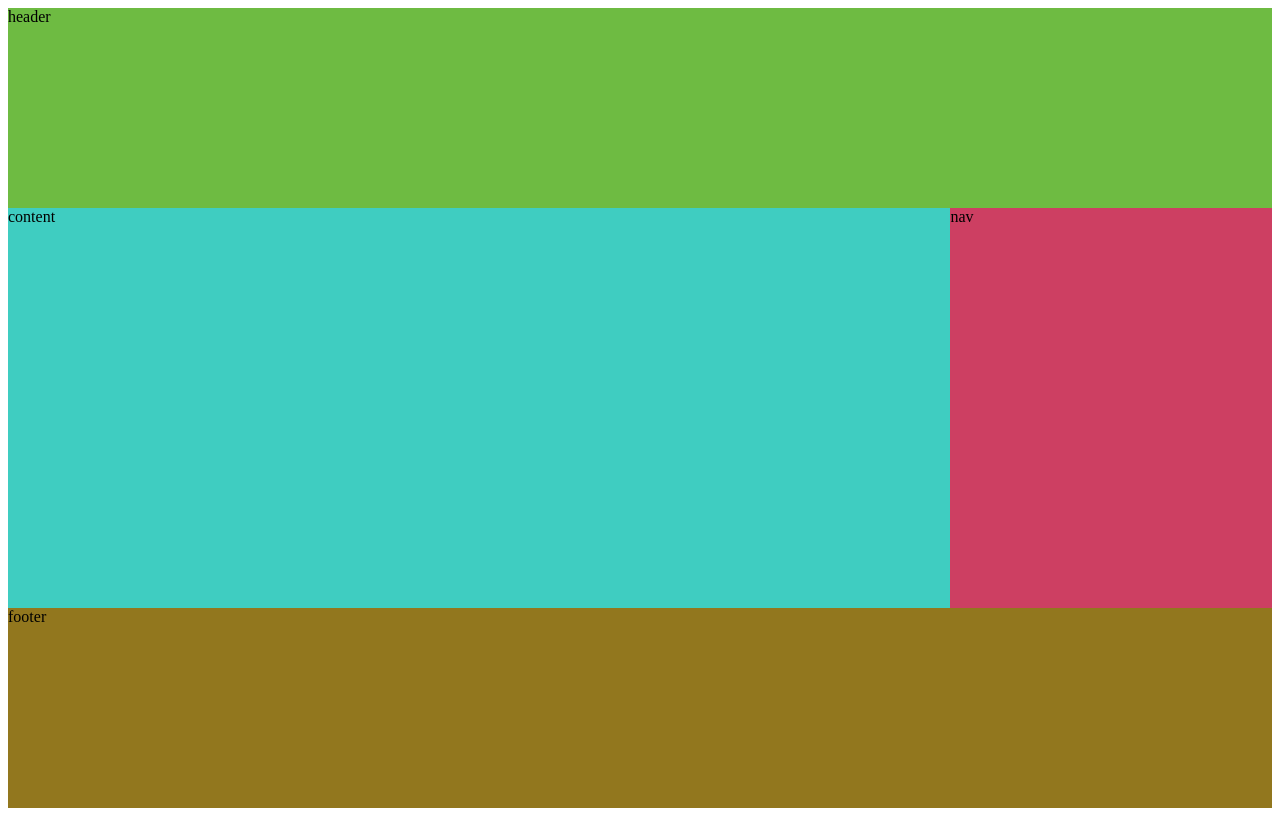
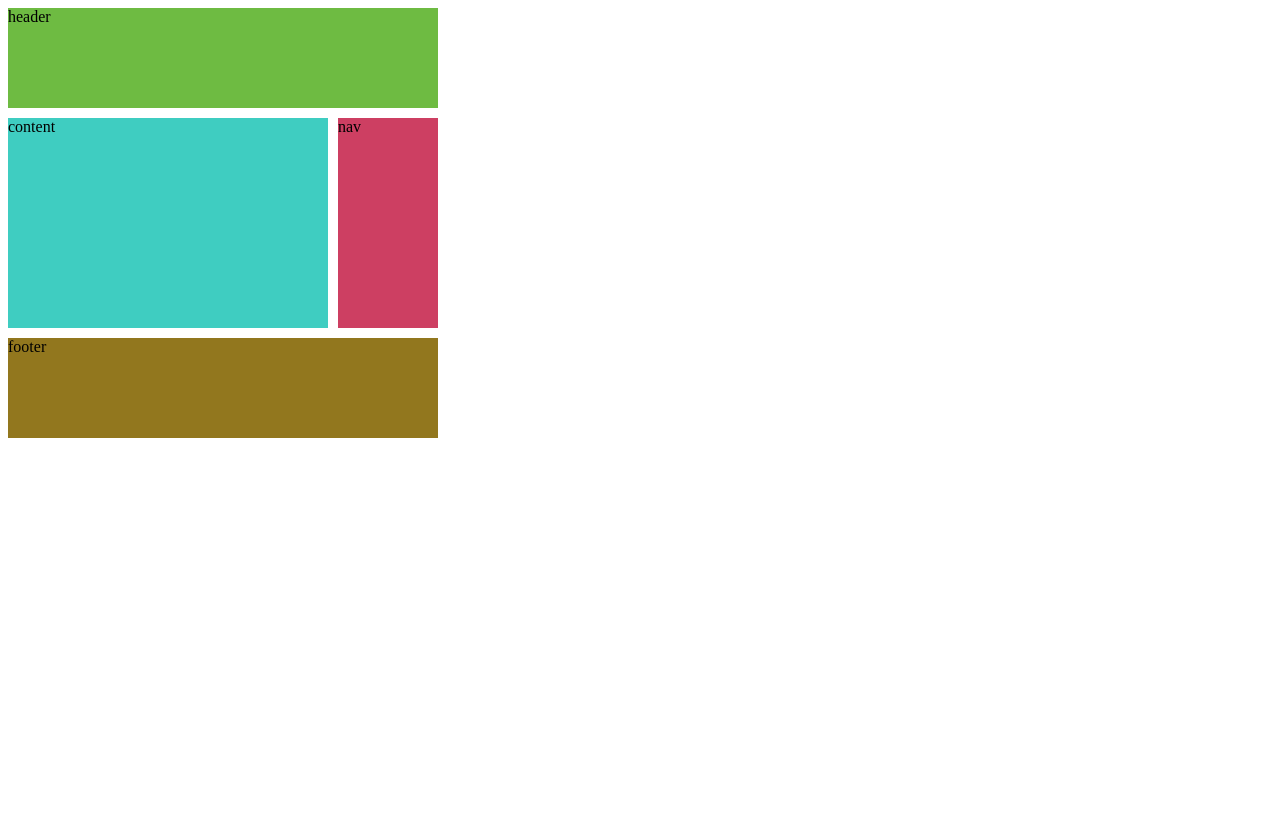
Before and after one commit to nagneo/scss-masterclass, a plain HTML site: page index.html in a window 1280 px wide. Drawn offline with Linux system fonts and the light colour scheme.

Commit message:
[TIL] Grid Rows and Columns

```diff
--- a/styles.css
+++ b/styles.css
@@ -1,30 +1,32 @@
 .father {
   display: grid;
-  grid-template-columns: repeat(auto, 200px);
-  grid-template-rows: repeat(4, 200px);
-  grid-template-areas:
-   "header header header header"
-   "content content content nav"
-   "content content content nav"
-   "footer footer footer footer";
+  grid-template-columns: repeat(4, 100px);
+  grid-template-rows: repeat(4, 100px);
+  gap: 10px;
 }
 
 .header {
   background: rgb(110, 187, 66);
-  grid-area: header;
+  grid-column-start: 1;
+  grid-column-end: 5;
 }
 
 .content {
   background: rgb(63, 205, 193);
-  grid-area: content;
+  grid-column-start: 1;
+  grid-column-end: 4;
+  grid-row-start: 2;
+  grid-row-end: 4;
 }
 
 .nav {
   background: rgb(205, 63, 98);
-  grid-area: nav;
+  grid-row-start: 2;
+  grid-row-end: 4;
 }
 
 .footer {
   background: rgb(146, 119, 30);
-  grid-area: footer;
+  grid-column-start: 1;
+  grid-column-end: 5;
 }
```
